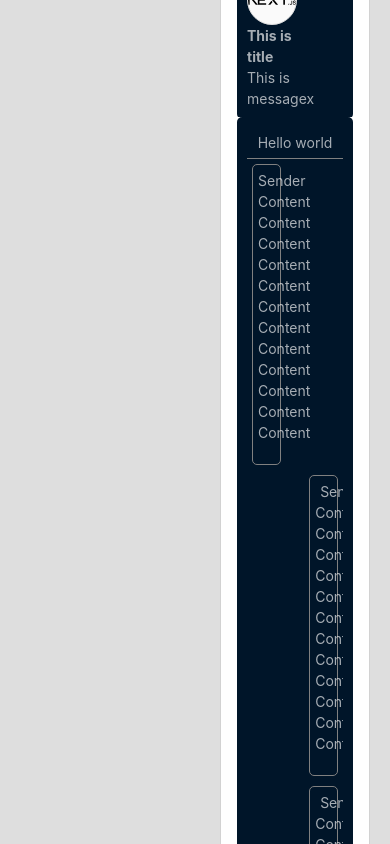
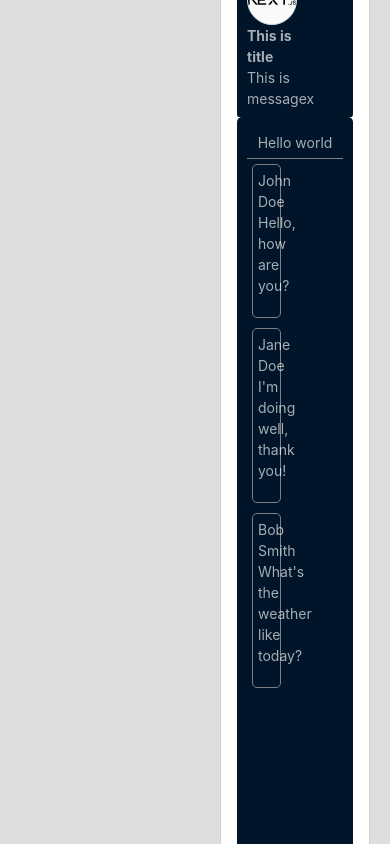
Before and after one commit to NikHusachenko/TeachTool.Client, a Next.js app in the folder teach-tool-client/: page /groups in a window 390 px wide. Shown: the part 1320-2164 px from the top of the page. Built offline with nearby package versions, Linux system fonts and the light colour scheme.

Commit message:
Added data.json and his enslavement groupBody.tsx

```diff
--- /dev/null
+++ b/teach-tool-client/public/data.json
@@ -0,0 +1,47 @@
+{
+    "users": [
+      {
+        "FirstName": "John",
+        "LastName": "Doe",
+        "MiddleName": "Smith",
+        "Email": "john.doe@example.com",
+        "Login": "john_doe",
+        "Password": "password123"
+      },
+      {
+        "FirstName": "Jane",
+        "LastName": "Doe",
+        "MiddleName": "Doe",
+        "Email": "jane.doe@example.com",
+        "Login": "jane_doe",
+        "Password": "securepass"
+      },
+      {
+        "FirstName": "Bob",
+        "LastName": "Smith",
+        "MiddleName": "Johnson",
+        "Email": "bob.smith@example.com",
+        "Login": "bob_smith",
+        "Password": "pass123"
+      }
+    ],
+
+    "messages": [
+        {
+          "id": 1,
+          "sender": "John Doe",
+          "content": "Hello, how are you?"
+        },
+        {
+          "id": 2,
+          "sender": "Jane Doe",
+          "content": "I'm doing well, thank you!"
+        },
+        {
+          "id": 3,
+          "sender": "Bob Smith",
+          "content": "What's the weather like today?"
+        }
+      ]
+
+  }
--- a/teach-tool-client/src/app/groups/groupBody.tsx
+++ b/teach-tool-client/src/app/groups/groupBody.tsx
@@ -1,41 +1,47 @@
-import Message from "@/components/message/message"
+import Message from "@/components/message/message";
+import { useEffect, useState } from "react";
 
-type GroupBodyProps ={
+type MessageType = {
+  id: number;
+  sender: string;
+  content: string;
+};
 
-}
+type GroupBodyProps = {};
 
-const GroupBody : React.FC<GroupBodyProps> = () => {
-    return(
-        <div style={{color: 'rgba(255, 255, 255, 0.65)'}}>
-            <nav className="text-center" style={{borderBottom: '1px solid gray', padding: '5px'}}>
-                Hello world
-            </nav>
-            <div style={{height: '100em', overflowX: 'hidden', overflowY: 'auto'}}>
-                <div className="row">
-                    <div className="col-md-12"><Message sender={"Sender"} content={"Content Content Content Content Content Content Content Content Content Content Content Content "} float={1} /></div>
-                    <div className="col-md-12"><Message sender={"Sender"} content={"Content Content Content Content Content Content Content Content Content Content Content Content "} float={2} /></div>
-                    <div className="col-md-12"><Message sender={"Sender"} content={"Content Content Content Content Content Content Content Content Content Content Content Content "} float={2} /></div>
-                    <div className="col-md-12"><Message sender={"Sender"} content={"Content Content Content Content Content Content Content Content Content Content Content Content "} float={2} /></div>
-                    <div className="col-md-12"><Message sender={"Sender"} content={"Content Content Content Content Content Content Content Content Content Content Content Content "} float={1} /></div>
-                    <div className="col-md-12"><Message sender={"Sender"} content={"Content Content Content Content Content Content Content Content Content Content Content Content "} float={2} /></div>
-                    <div className="col-md-12"><Message sender={"Sender"} content={"Content Content Content Content Content Content Content Content Content Content Content Content "} float={2} /></div>
-                    <div className="col-md-12"><Message sender={"Sender"} content={"Content Content Content Content Content Content Content Content Content Content Content Content "} float={1} /></div>
-                    <div className="col-md-12"><Message sender={"Sender"} content={"Content Content Content Content Content Content Content Content Content Content Content Content "} float={1} /></div>
-                    <div className="col-md-12"><Message sender={"Sender"} content={"Content Content Content Content Content Content Content Content Content Content Content Content "} float={1} /></div>
-                    <div className="col-md-12"><Message sender={"Sender"} content={"Content Content Content Content Content Content Content Content Content Content Content Content "} float={1} /></div>
-                    <div className="col-md-12"><Message sender={"Sender"} content={"Content Content Content Content Content Content Content Content Content Content Content Content "} float={1} /></div>
-                    <div className="col-md-12"><Message sender={"Sender"} content={"Content Content Content Content Content Content Content Content Content Content Content Content "} float={1} /></div>
-                    <div className="col-md-12"><Message sender={"Sender"} content={"Content Content Content Content Content Content Content Content Content Content Content Content "} float={1} /></div>
-                    <div className="col-md-12"><Message sender={"Sender"} content={"Content Content Content Content Content Content Content Content Content Content Content Content "} float={1} /></div>
-                    <div className="col-md-12"><Message sender={"Sender"} content={"Content Content Content Content Content Content Content Content Content Content Content Content "} float={1} /></div>
-                    <div className="col-md-12"><Message sender={"Sender"} content={"Content Content Content Content Content Content Content Content Content Content Content Content "} float={1} /></div>
-                    <div className="col-md-12"><Message sender={"Sender"} content={"Content Content Content Content Content Content Content Content Content Content Content Content "} float={1} /></div>
-                    <div className="col-md-12"><Message sender={"Sender"} content={"Content Content Content Content Content Content Content Content Content Content Content Content "} float={1} /></div>
-                    <div className="col-md-12"><Message sender={"Sender"} content={"Content Content Content Content Content Content Content Content Content Content Content Content "} float={1} /></div>
-                </div>
+const GroupBody: React.FC<GroupBodyProps> = () => {
+  const [messages, setMessages] = useState<MessageType[]>([]);
+
+  const fetchData = async () => {
+    try {
+      let response = await fetch('data.json');
+      let data = await response.json();
+      setMessages(data.messages);
+    } catch (error) {
+      console.error('Error fetching data:', error);
+    }
+  };
+
+  useEffect(() => {
+    fetchData();
+  }, []);
+
+  return (
+    <div style={{ color: 'rgba(255, 255, 255, 0.65)' }}>
+      <nav className="text-center" style={{ borderBottom: '1px solid gray', padding: '5px' }}>
+        Hello world
+      </nav>
+      <div style={{ height: '100em', overflowX: 'hidden', overflowY: 'auto' }}>
+        <div className="row">
+          {messages.map((message) => (
+            <div key={message.id} className="col-md-12">
+              <Message sender={message.sender} content={message.content} float={1} />
             </div>
+          ))}
         </div>
-    )
-}
+      </div>
+    </div>
+  );
+};
 
 export default GroupBody
--- a/teach-tool-client/src/app/groups/page.tsx
+++ b/teach-tool-client/src/app/groups/page.tsx
@@ -1,3 +1,5 @@
+'use client'
+
 import React from 'react';
 import GroupBody from './groupBody';
 import GroupViewBox from './groupViewBox';
```
